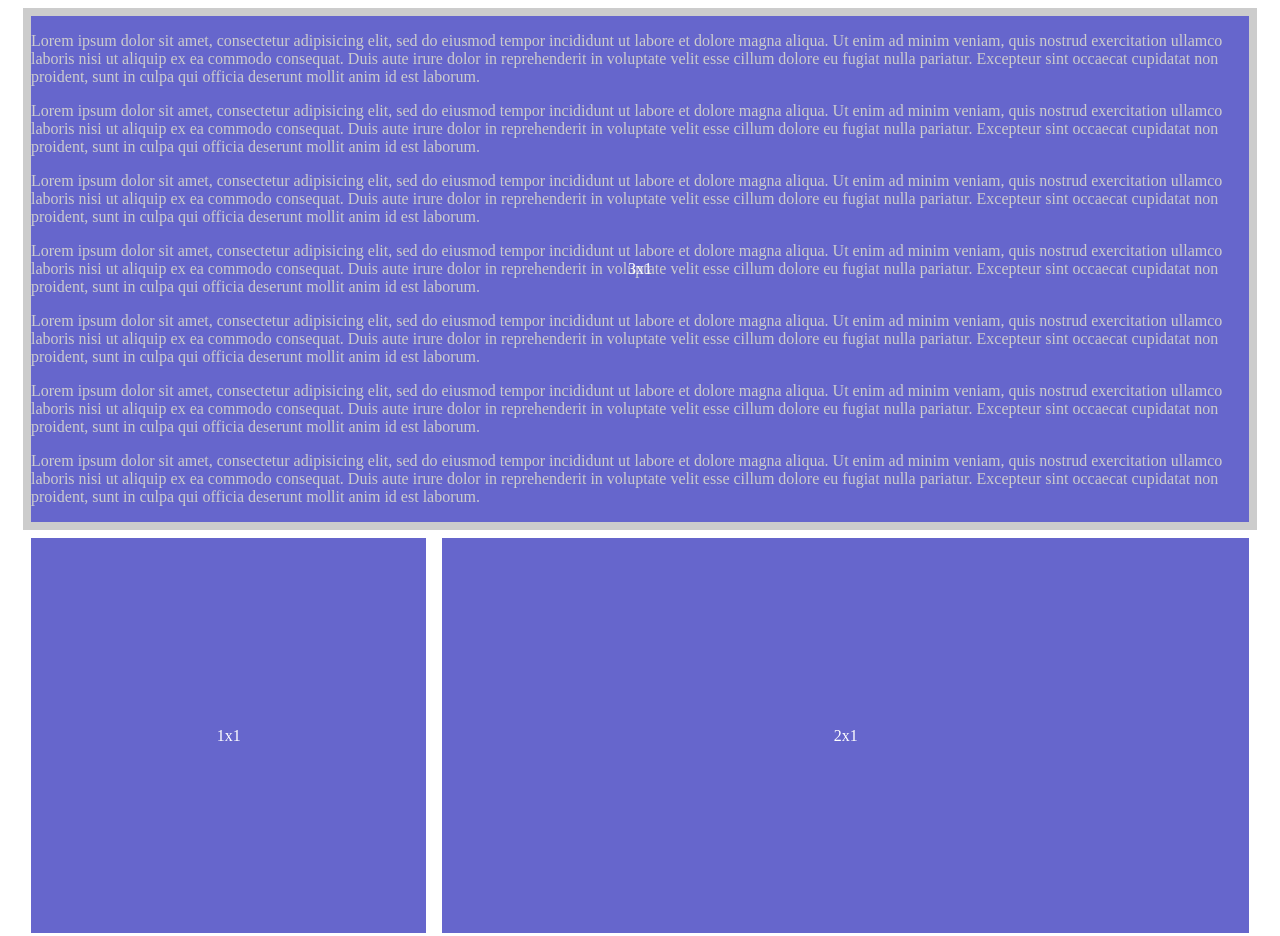
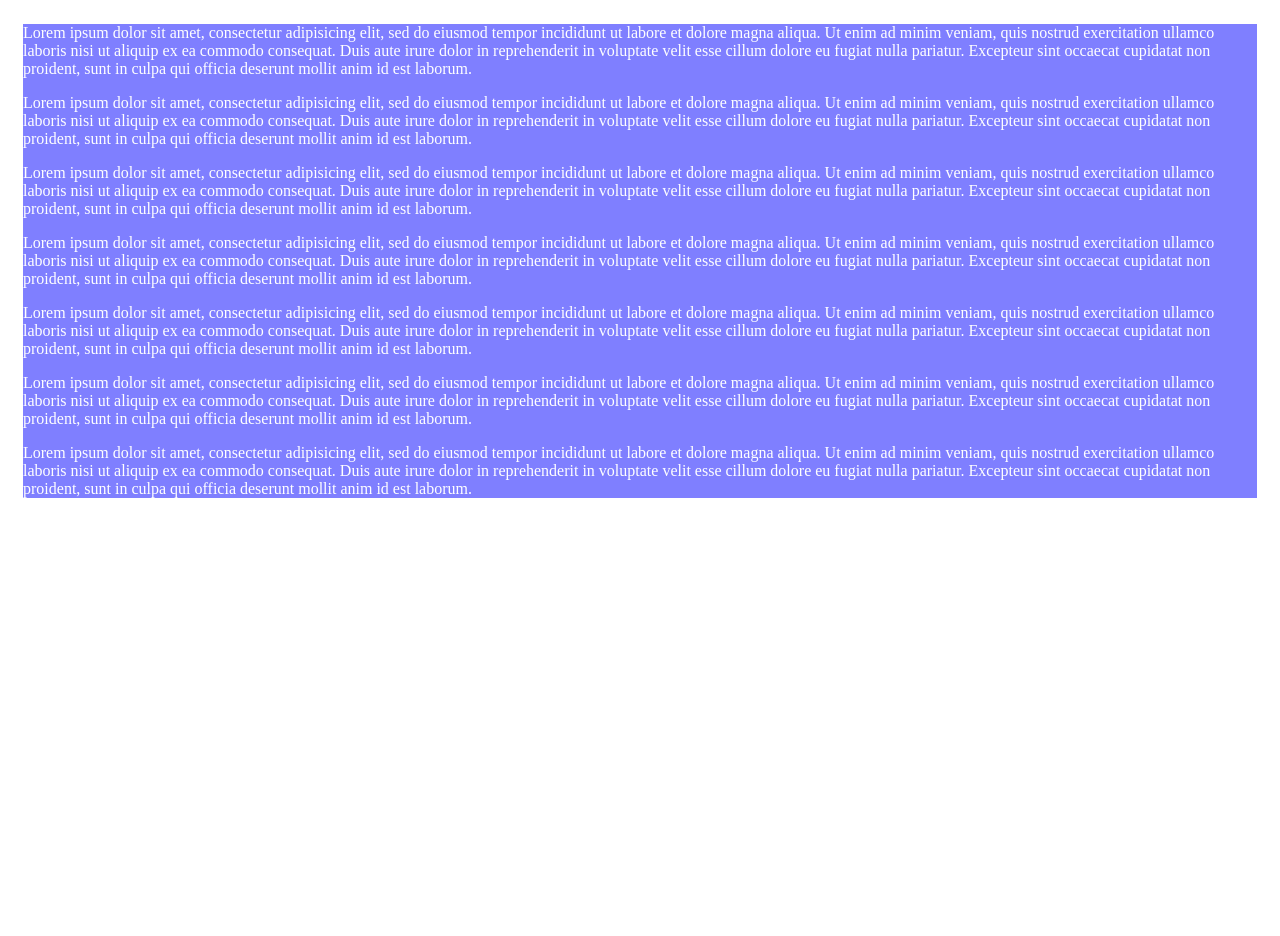
Before and after one commit to BrunoFenzl/sass-proportions, a website: page examples/index.html in a window 1280 px wide. Shown: the top 936 px of the page. After the commit the page ends 800 px from the top, so only its background shows below. Drawn offline with nearby package versions, Linux system fonts and the light colour scheme; files that its build step writes are made by us from their sources.

Commit message:
removed automatic call to make-props

```diff
--- a/src/main.scss
+++ b/src/main.scss
@@ -214,5 +214,3 @@ $debug: false !default;
 		@include make-inner();
 	}
 }
-
-@include make-props();
```
